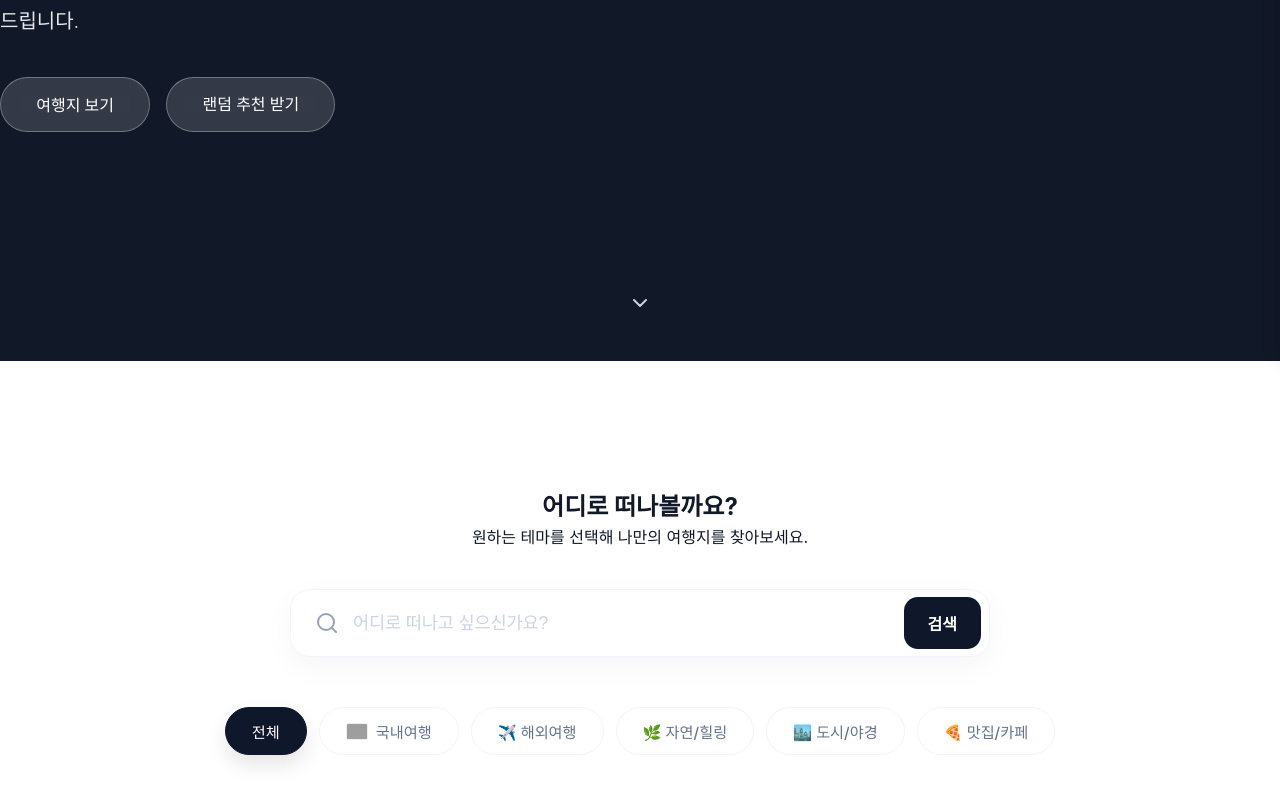
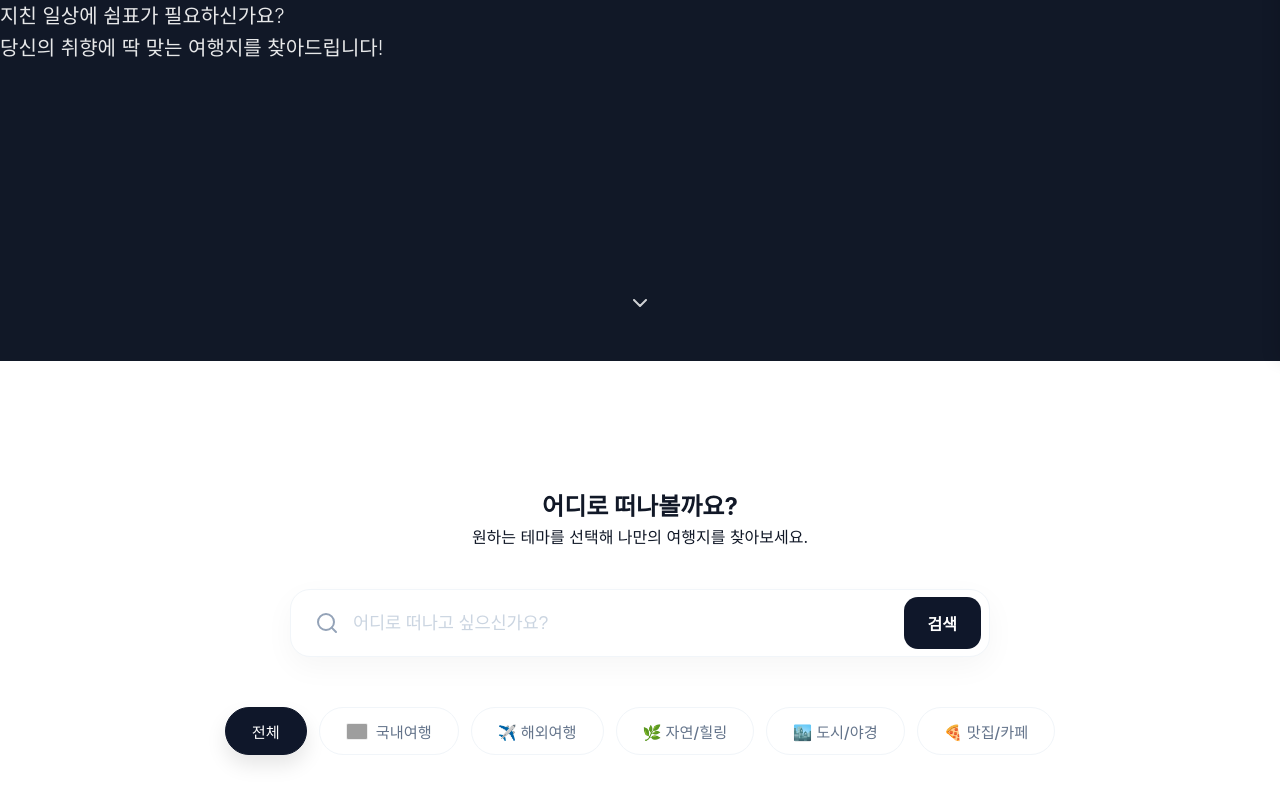
Before and after one commit to prgrms-aibe-devcourse/AIBE5_Project1_Team3, a website: page t3Project/html/index.html in a window 1280 px wide. Shown: the part 439-1225 px from the top of the page. Drawn offline with nearby package versions, Linux system fonts and the light colour scheme; grey boxes are pictures that could not be loaded.

Commit message:
6시43분 이석민

```diff
--- a/t3Project/html/index.html
+++ b/t3Project/html/index.html
@@ -27,10 +27,16 @@
             <i data-lucide="dices" class="nav-icon"></i>
             <span class="nav-label">룰렛</span>
           </a>
-<a href="javascript:void(0)" onclick="handleFavoriteClick()" class="nav-item favorite-wrapper">
+          <a
+            href="javascript:void(0)"
+            onclick="handleFavoriteClick()"
+            class="nav-item favorite-wrapper"
+          >
             <div class="icon-rel">
               <i data-lucide="heart" class="nav-icon"></i>
-    <span id="favorite-count" class="nav-badge" style="display: none">0</span>
+              <span id="favorite-count" class="nav-badge" style="display: none"
+                >0</span
+              >
             </div>
             <span class="nav-label">찜</span>
           </a>
@@ -82,9 +88,7 @@
     </div>
 
     <div class="hero-section">
-
       <!-- <iframe src="https://my.spline.design/summereggboyremix-nHiTRsGl5475MeOGWvdA1Edm/" frameborder="0" class="spline-viewer"></iframe> -->
-
 
       <div class="hero-overlay">
         <div class="hero-content">
@@ -93,11 +97,12 @@
             바로 여기에서.
           </h1>
           <p class="hero-subtitle">
-            지친 일상에 쉼표가 필요하신가요? 당신의 취향에 딱 맞는 여행지를
-            찾아드립니다.
+            지친 일상에 쉼표가 필요하신가요? <br>
+            당신의 취향에 딱 맞는 여행지를
+            찾아드립니다!
           </p>
           <div class="hero-actions">
-            <button
+            <!-- <button
               onclick="
                 document
                   .getElementById('content')
@@ -107,7 +112,7 @@
             >
               여행지 보기
             </button>
-            <a href="roulette.html" class="btn-glass"> 랜덤 추천 받기 </a>
+            <a href="roulette.html" class="btn-glass"> 랜덤 추천 받기 </a> -->
           </div>
         </div>
       </div>
@@ -156,12 +161,12 @@
                 <div id="recommended-tags" class="tag-cloud">
                   <span class="search-tag">#가족</span>
                   <span class="search-tag">#가성비</span>
+                  <span class="search-tag">#명소</span>
+                  <span class="search-tag">#바다</span>
+                       <span class="search-tag">#일본</span>
                   <span class="search-tag">#커플</span>
-                  <span class="search-tag">#바다</span>
-                  <span class="search-tag">#명소</span>
+                  <span class="search-tag">#태국</span>
                   <span class="search-tag">#펜션</span>
-                  <span class="search-tag">#태국</span>
-                  <span class="search-tag">#일본</span>
                 </div>
               </div>
               <div id="search-results" class="search-results-list"></div>
@@ -177,12 +182,16 @@
           >
             전체
           </button>
-          <button class="filter-btn" data-id="domestic" onclick="toggleFilter('domestic')">
+          <button
+            class="filter-btn"
+            data-id="domestic"
+            onclick="toggleFilter('domestic')"
+          >
             <img
               src="https://upload.wikimedia.org/wikipedia/commons/0/09/Flag_of_South_Korea.svg"
               alt="태극기"
               class="flag-icon"
-  >
+            />
             국내여행
           </button>
           <button
@@ -213,7 +222,6 @@
           >
             🍕 맛집/카페
           </button>
-
         </div>
       </div>
       <div id="article-grid" class="article-grid"></div>
@@ -241,7 +249,7 @@
     </div> -->
 
     <footer>
-      <div style="text-align: center">2026 copy right team3 박치기 공룡</div>
+      <div style="text-align: center">Copyright © 2026 Team3 박치기공룡. All rights reserved.</div>
       <!-- <div class="container">
             <div class="footer-grid">
                 <div class="footer-brand">
```
Lines whose indentation alone changed are shown as unchanged.
